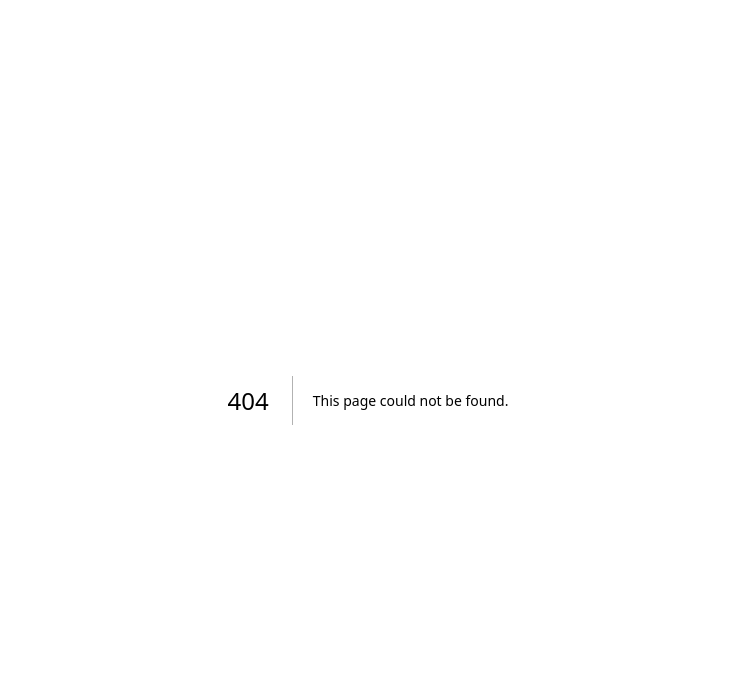
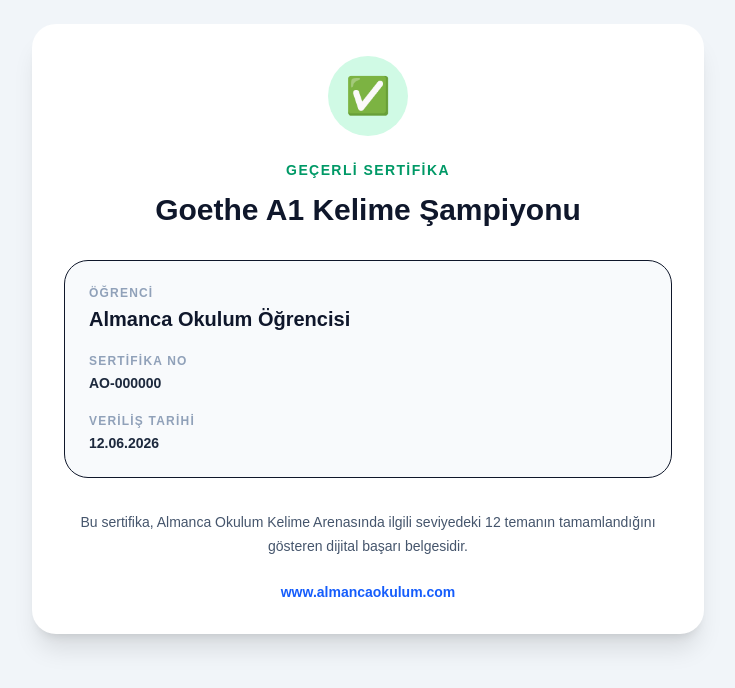
Before and after one commit to almancadunyamm/cd-telc-a1-simulator, a Next.js app: page /certificate/verify in a window 1280 px wide. Before the commit this address had no page. Shown: the top 688 px of the page, without its empty margins (272-1007 px from the left). Built offline with nearby package versions, Linux system fonts and the light colour scheme.

Commit message:
add certificate verification page

```diff
--- /dev/null
+++ b/app/certificate/verify/page.tsx
@@ -0,0 +1,56 @@
+"use client";
+
+import { useSearchParams } from "next/navigation";
+
+export default function CertificateVerifyPage() {
+  const searchParams = useSearchParams();
+
+  const level = searchParams.get("level") || "A1";
+  const name = searchParams.get("name") || "Almanca Okulum Öğrencisi";
+  const no = searchParams.get("no") || "AO-000000";
+  const date = searchParams.get("date") || new Date().toLocaleDateString("tr-TR");
+
+  return (
+    <main className="min-h-screen bg-slate-100 p-6">
+      <section className="mx-auto max-w-2xl rounded-3xl bg-white p-8 text-center shadow-xl">
+        <div className="mx-auto flex h-20 w-20 items-center justify-center rounded-full bg-emerald-100 text-4xl">
+          ✅
+        </div>
+
+        <p className="mt-6 text-sm font-black uppercase tracking-widest text-emerald-600">
+          Geçerli Sertifika
+        </p>
+
+        <h1 className="mt-3 text-3xl font-black text-slate-900">
+          Goethe {level} Kelime Şampiyonu
+        </h1>
+
+        <div className="mt-8 rounded-3xl border bg-slate-50 p-6 text-left">
+          <p className="text-xs font-black uppercase tracking-widest text-slate-400">
+            Öğrenci
+          </p>
+          <p className="mt-1 text-xl font-black text-slate-900">{name}</p>
+
+          <p className="mt-5 text-xs font-black uppercase tracking-widest text-slate-400">
+            Sertifika No
+          </p>
+          <p className="mt-1 text-sm font-black text-slate-800">{no}</p>
+
+          <p className="mt-5 text-xs font-black uppercase tracking-widest text-slate-400">
+            Veriliş Tarihi
+          </p>
+          <p className="mt-1 text-sm font-black text-slate-800">{date}</p>
+        </div>
+
+        <p className="mt-8 text-sm leading-6 text-slate-600">
+          Bu sertifika, Almanca Okulum Kelime Arenasında ilgili seviyedeki
+          12 temanın tamamlandığını gösteren dijital başarı belgesidir.
+        </p>
+
+        <p className="mt-6 text-sm font-black text-blue-600">
+          www.almancaokulum.com
+        </p>
+      </section>
+    </main>
+  );
+}
```
